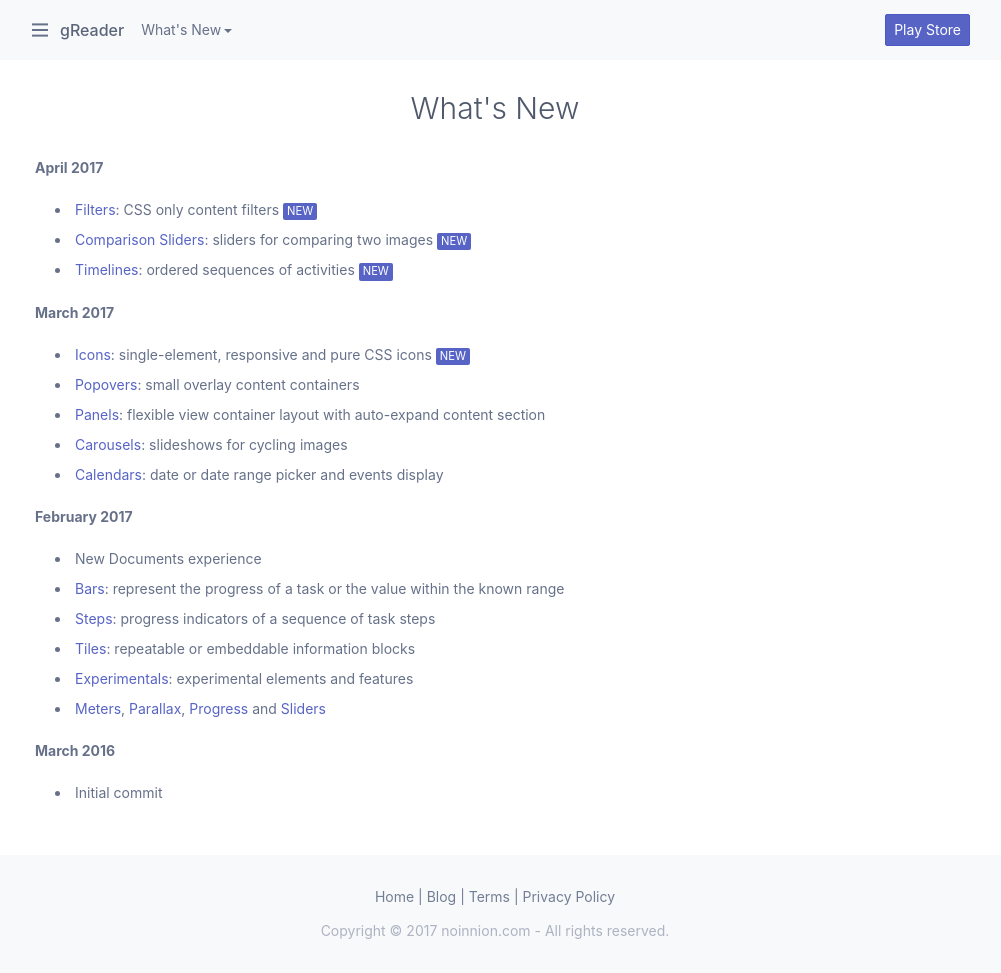
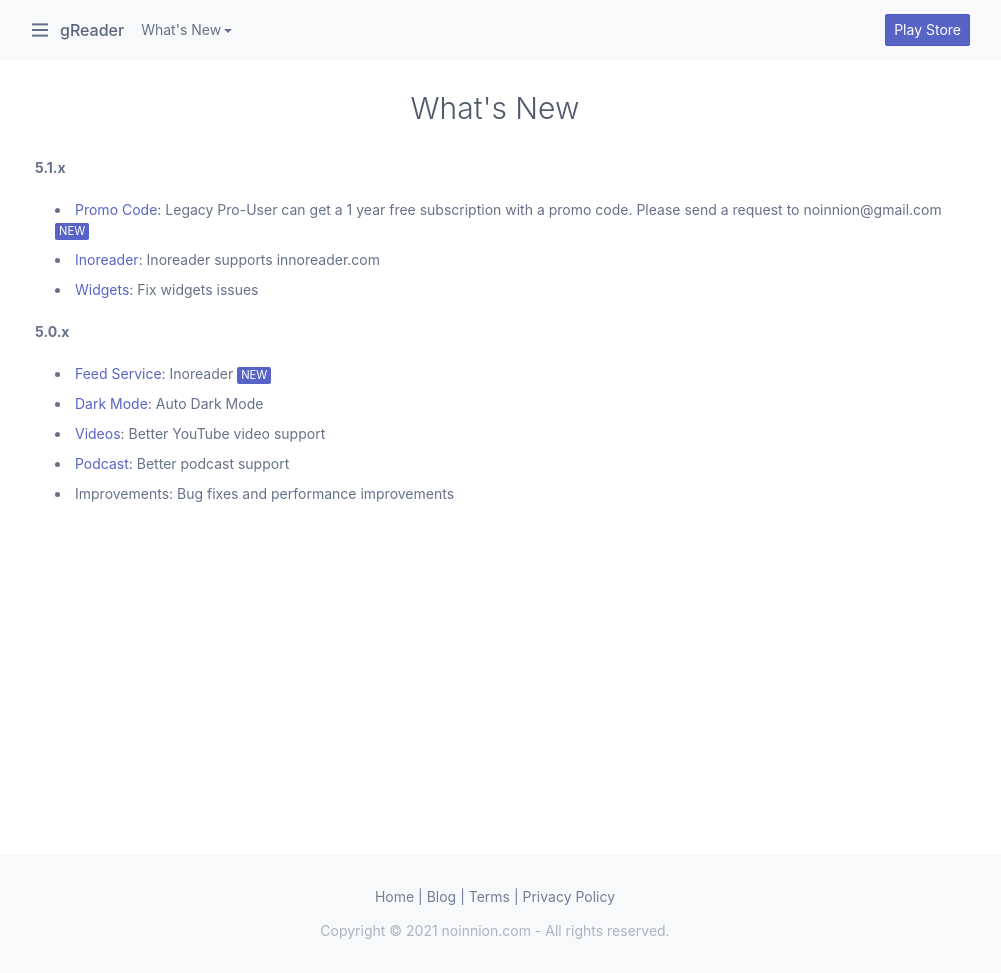
Before and after one commit to noinnion/noinnion.github.io, a Jekyll site: the page built from greader/updates.html, in a window 1280 px wide and 973 px high. Shown: the whole window, without its empty margins (145-1146 px from the left). Built offline with Jekyll 4.4.1, drawn with Linux system fonts in a browser that asks for light colours.

Commit message:
update content

```diff
--- a/_includes/footer.html
+++ b/_includes/footer.html
@@ -5,6 +5,6 @@
         <a class="link" href="{{ item.url }}">{{ item.title }}</a>
         {% endfor %}
       </p>
-      <p>Copyright © 2017 noinnion.com - All rights reserved.</p>
+      <p>Copyright © 2021 noinnion.com - All rights reserved.</p>
     </section>
   </footer>
--- a/greader/updates.html
+++ b/greader/updates.html
@@ -9,58 +9,35 @@
 
 <section id="whatsnew" class="container">
   <section class="notes">
-    <p><strong>April 2017</strong></p>
+    <p><strong>5.1.x</strong></p>
     <ul>
       <li>
-        <a href="experimentals.html#filters">Filters</a>: CSS only content filters <small class="label label-primary">NEW</small>
+        <a href="">Promo Code</a>: Legacy Pro-User can get a 1 year free subscription with a promo code. Please send a request to noinnion@gmail.com  <small class="label label-primary">NEW</small>
       </li>
       <li>
-        <a href="experimentals.html#comparison">Comparison Sliders</a>: sliders for comparing two images <small class="label label-primary">NEW</small>
+        <a href="">Inoreader</a>: Inoreader supports innoreader.com
       </li>
       <li>
-        <a href="experimentals.html#timelines">Timelines</a>: ordered sequences of activities <small class="label label-primary">NEW</small>
+        <a href="">Widgets</a>: Fix widgets issues
       </li>
     </ul>
-    <p><strong>March 2017</strong></p>
+    <p><strong>5.0.x</strong></p>
     <ul>
       <li>
-        <a href="elements.html#icons">Icons</a>: single-element, responsive and pure CSS icons <small class="label label-primary">NEW</small>
+        <a href="">Feed Service</a>: Inoreader <small class="label label-primary">NEW</small>
       </li>
       <li>
-        <a href="components.html#popovers">Popovers</a>: small overlay content containers
+        <a href="">Dark Mode</a>: Auto Dark Mode
       </li>
       <li>
-        <a href="layout.html#panels">Panels</a>: flexible view container layout with auto-expand content section
+        <a href="">Videos</a>: Better YouTube video support
       </li>
       <li>
-        <a href="experimentals.html#carousels">Carousels</a>: slideshows for cycling images
+        <a href="">Podcast</a>: Better podcast support
       </li>
       <li>
-        <a href="experimentals.html#calendars">Calendars</a>: date or date range picker and events display
+        Improvements: Bug fixes and performance improvements
       </li>
-    </ul>
-    <p><strong>February 2017</strong></p>
-    <ul>
-      <li>New Documents experience</li>
-      <li>
-        <a href="components.html#bars">Bars</a>: represent the progress of a task or the value within the known range
-      </li>
-      <li>
-        <a href="components.html#steps">Steps</a>: progress indicators of a sequence of task steps
-      </li>
-      <li>
-        <a href="components.html#tiles">Tiles</a>: repeatable or embeddable information blocks
-      </li>
-      <li>
-        <a href="experimentals.html">Experimentals</a>: experimental elements and features
-      </li>
-      <li>
-        <a href="experimentals.html#meters">Meters</a>, <a href="experimentals.html#parallax">Parallax</a>, <a href="experimentals.html#progress">Progress</a>        and <a href="experimentals.html#sliders">Sliders</a>
-      </li>
-    </ul>
-    <p><strong>March 2016</strong></p>
-    <ul>
-      <li>Initial commit</li>
     </ul>
   </section>
 </section>
```
Also changed, not shown: greader/index.html (+16 -16 lines).
